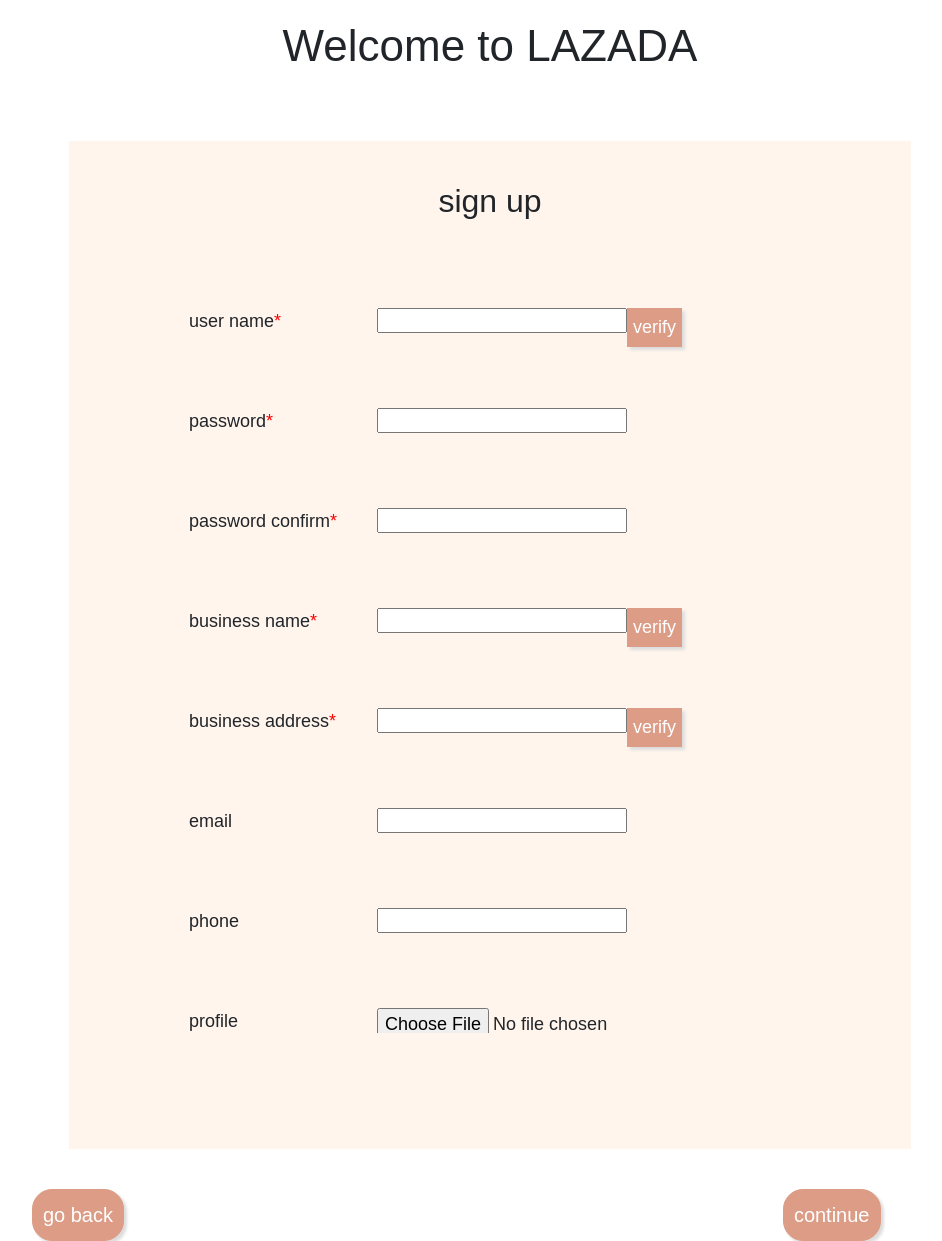
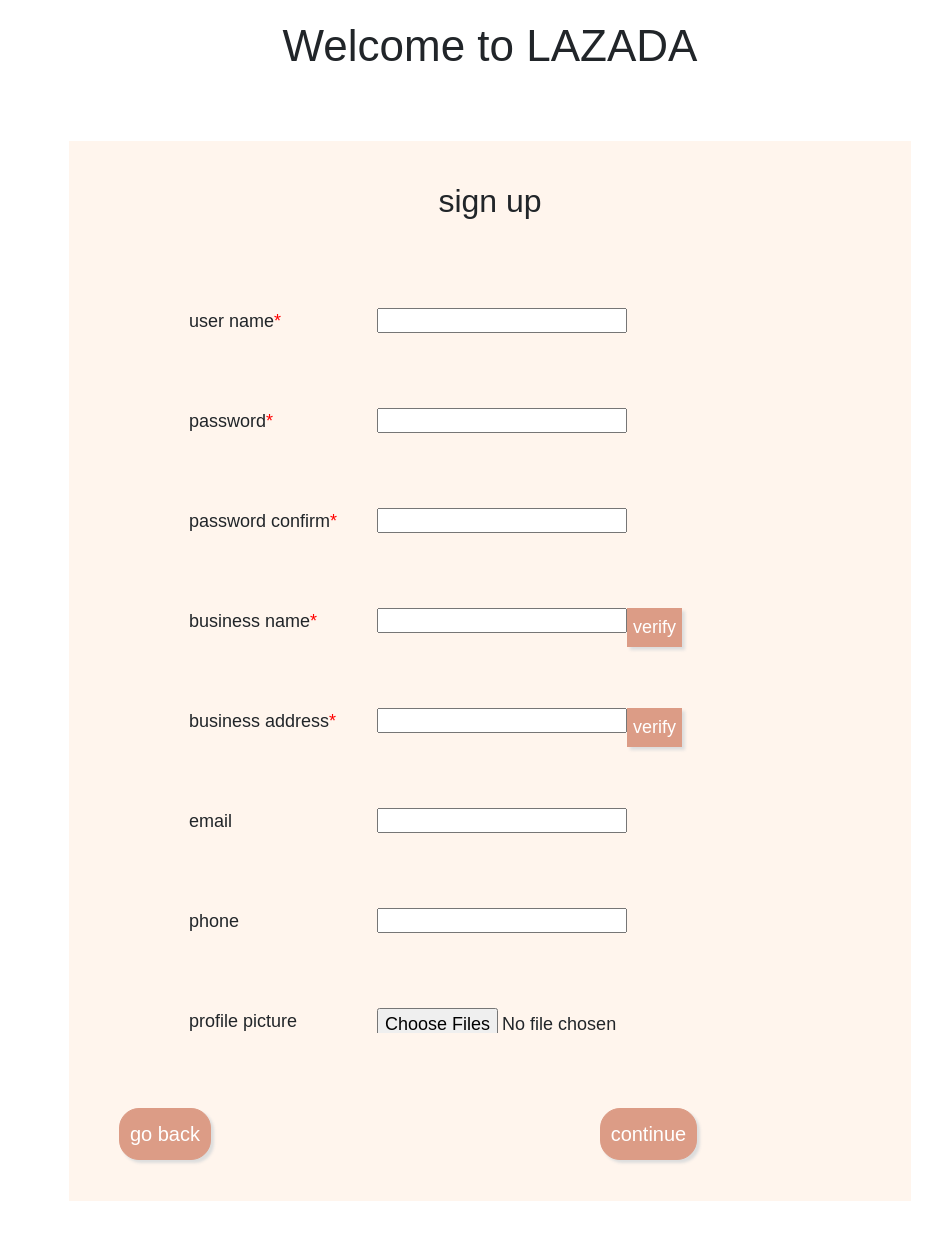
Before and after one commit to luuductrung1234/cosc2430-assignment-2, a PHP site: page /register-detail?selectedRole=vendor in a window 1280 px wide. Shown: the whole page, without its empty margins (150-1092 px from the left). Run offline with PHP 8.4, Linux system fonts and the light colour scheme.

Commit message:
tempo save

```diff
--- a/www/controllers/RegisterController.php
+++ b/www/controllers/RegisterController.php
@@ -37,12 +37,14 @@
         return (string)View::make("register/detail", $viewData);
     }
 
-    public function register(): string {
+    public function register(): void {
         $viewData = [
             "_title" => "Register Success",
             "_show_header" => false,
             "_show_footer" => false
         ];
-        return (string)View::make("register/success", $viewData);
+    }
+
+    public function vendorValidate(){
     }
 }
--- a/www/views/register/detail.php
+++ b/www/views/register/detail.php
@@ -4,6 +4,7 @@
  * @var bool $invalid
  * @var ?string $selectedRole
  */
+    $_SESSION["selectedRole"] = $selectedRole
 ?>
 
 <main id="register_main">
@@ -11,23 +12,20 @@
     <section id="register_container">
         <h3 id="register_vendor_heading">sign up</h3>
         <div class="register_form">
-            <form action="/register" method="POST">
+            <form action="/register" method="POST" enctype="multipart/form-data">
                 <div class="register">
                     <div class="register_label">user name<span class="color_red">*</span></div>
                     <div class="register_input">
-                        <input type="text" name="username" id="username">
-                    </div>
-                    <div>
-                        <input type="button" class="register_verify" onclick="verifyName()" value="verify">
+                        <input type="text" name="username" id="username" onkeyup="verifyName()">
                     </div>
                     <div class="register_alert" id="username_alert"></div>
                 </div>
                 <div class="register">
                     <div class="register_label">password<span class="color_red">*</span></div>
                     <div class="register_input">
-                        <input type="text" name="password" id="password">
+                        <input type="text" name="password" id="password" onkeyup="verifyPassword()">
                     </div>
-                    <div class="register_alert"></div>
+                    <div class="register_alert" id="password_alert"></div>
                 </div>
                 <div class="register">
                     <div class="register_label">password confirm<span class="color_red">*</span></div>
@@ -43,9 +41,6 @@
                         <div class="register_input">
                             <input type="text" name="firstname" id="firstname">
                         </div>
-                        <div>
-                            <button class="register_verify">verify</button>
-                        </div>
                         <div class="register_alert"></div>
                     </div>
                     <div class="register">
@@ -54,9 +49,6 @@
                         <div class="register_input">
                             <input type="text" name="lastname" id="lastname">
                         </div>
-                        <div>
-                            <button class="register_verify">verify</button>
-                        </div>
                         <div class="register_alert"></div>
                     </div>
                     <div class="register">
@@ -64,9 +56,6 @@
                         </div>
                         <div class="register_input">
                             <input type="text" name="address" id="address">
-                        </div>
-                        <div>
-                            <button class="register_verify">verify</button>
                         </div>
                         <div class="register_alert"></div>
                     </div>
@@ -121,19 +110,19 @@
                     <div class="register_alert"></div>
                 </div>
                 <div class="register">
-                    <div class="register_label">profile</div>
+                    <div class="register_label">profile picture</div>
                     <div class="register_input">
-                        <input type="file" name="picture" id="profile">
+                        <input type="file" name="picture" id="profile" multiple accept="image/*">
                     </div>
                     <div class="register_alert"></div>
+                </div>
+                <div id="register_vendor_button">
+                    <button class="register_vendor_button" id="register_gobackbutton">
+                        <a href="/register">go back</a>
+                    </button>
+                    <button type="submit" class="register_vendor_button" id="register_continuebutton">continue</button>
                 </div>
             </form>
         </div>
     </section>
-    <div id="register_vendor_button">
-        <button class="register_vendor_button" id="register_gobackbutton">
-            <a href="/register">go back</a>
-        </button>
-        <button class="register_vendor_button" id="register_continuebutton">continue</button>
-    </div>
 </main>
--- a/www/views/register/index.php
+++ b/www/views/register/index.php
@@ -26,7 +26,7 @@
         </div>
     </section>
     <div id="register_button">
-        <a href="#" class="register_button">go back</a>
+        <a href="/login" class="register_button">go back</a>
         <?php if (isset($selectedRole) && $selectedRole === 'customer'): ?>
             <a class="register_button" href="/register-detail?selectedRole=<?= $selectedRole ?>">continue</a>
         <?php elseif (isset($selectedRole) && $selectedRole === 'vendor'): ?>
```
Also changed, not shown: www/views/register/detail-script.js (+27 -15 lines).
